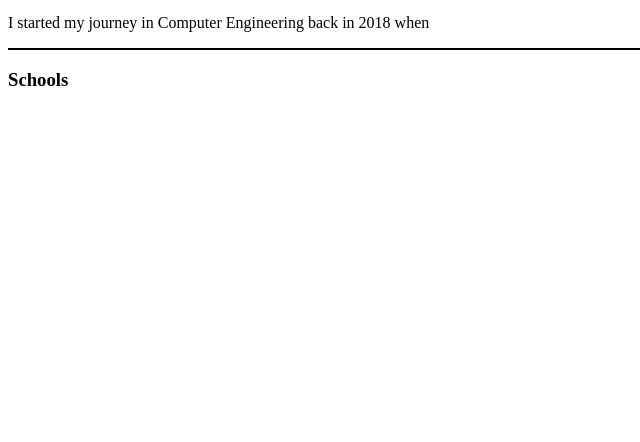
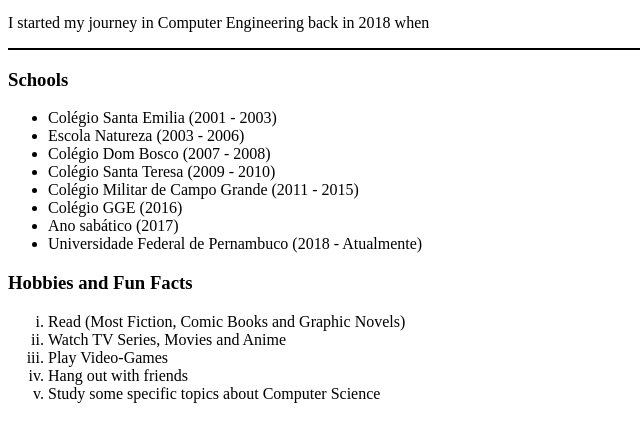
Before and after one commit to vmmc2/The-Complete-2022-Web-Development-Bootcamp, a plain HTML site: page Section 02 - Introduction to HTML/Personal Website/index.html in a window 1280 px wide. Shown: the part 100-542 px from the top of the page, without its empty margins (0-640 px from the left). Drawn offline with Linux system fonts and the light colour scheme.

Commit message:
Update index.html

```diff
--- a/Section 02 - Introduction to HTML/Personal Website/index.html
+++ b/Section 02 - Introduction to HTML/Personal Website/index.html
@@ -21,6 +21,23 @@ de Websites na parte de "description" para saber do que eles se tratam exatament
         <hr size="2" color="black">
 
         <h3> Schools </h3>
-
+        <ul> <!-- Unordered List -->
+            <li> Colégio Santa Emilia (2001 - 2003) </li>
+            <li> Escola Natureza (2003 - 2006) </li>
+            <li> Colégio Dom Bosco (2007 - 2008) </li>
+            <li> Colégio Santa Teresa (2009 - 2010) </li>
+            <li> Colégio Militar de Campo Grande (2011 - 2015) </li>
+            <li> Colégio GGE (2016) </li>
+            <li> Ano sabático (2017) </li>
+            <li> Universidade Federal de Pernambuco (2018 - Atualmente) </li>
+        </ul>
+        <h3> Hobbies and Fun Facts</h3>
+        <ol type="i"> <!-- Ordered List -->
+            <li> Read (Most Fiction, Comic Books and Graphic Novels) </li>
+            <li> Watch TV Series, Movies and Anime </li>
+            <li> Play Video-Games </li>
+            <li> Hang out with friends </li>
+            <li> Study some specific topics about Computer Science</li>
+        </ol>
     </body>
 </html>
```
